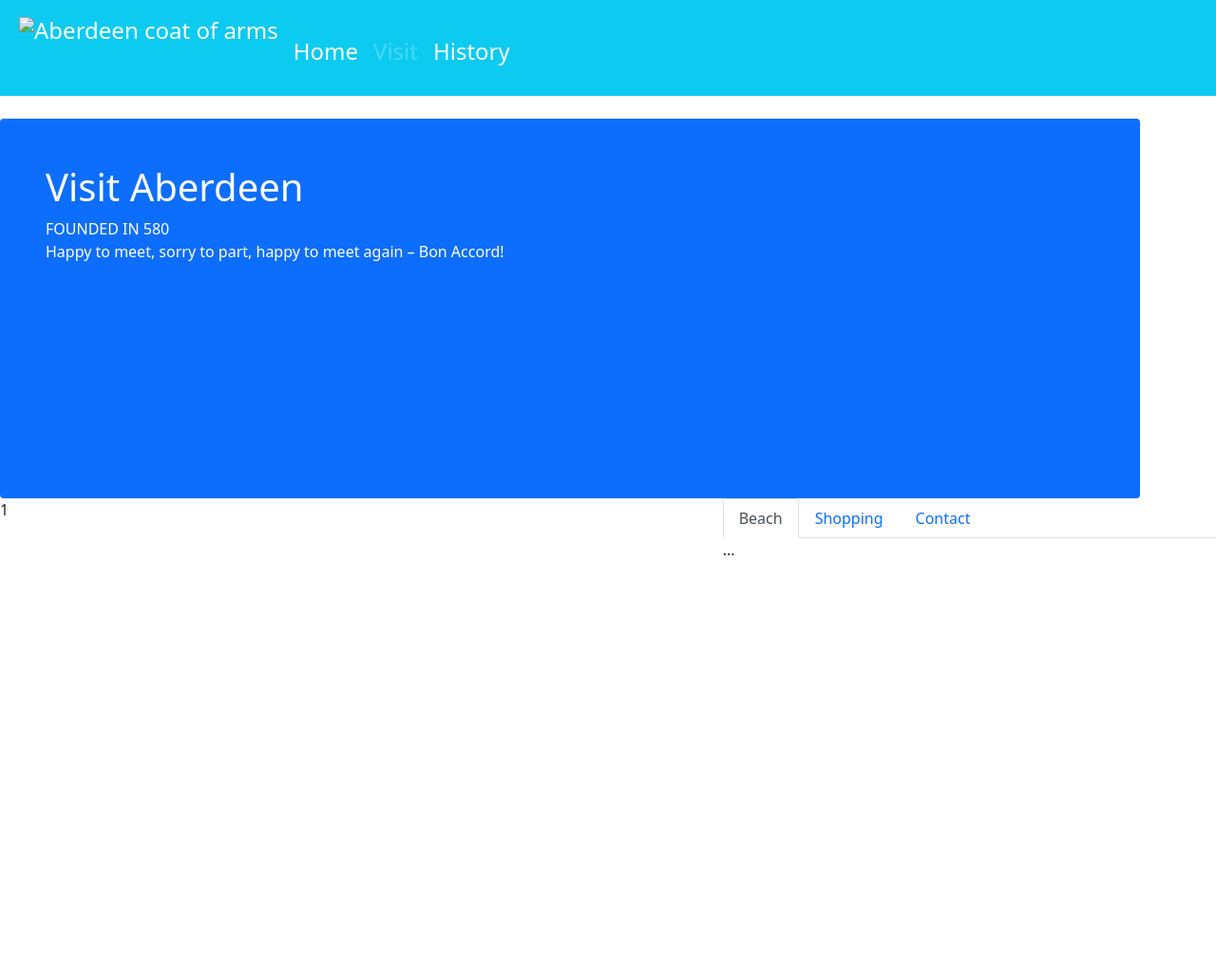
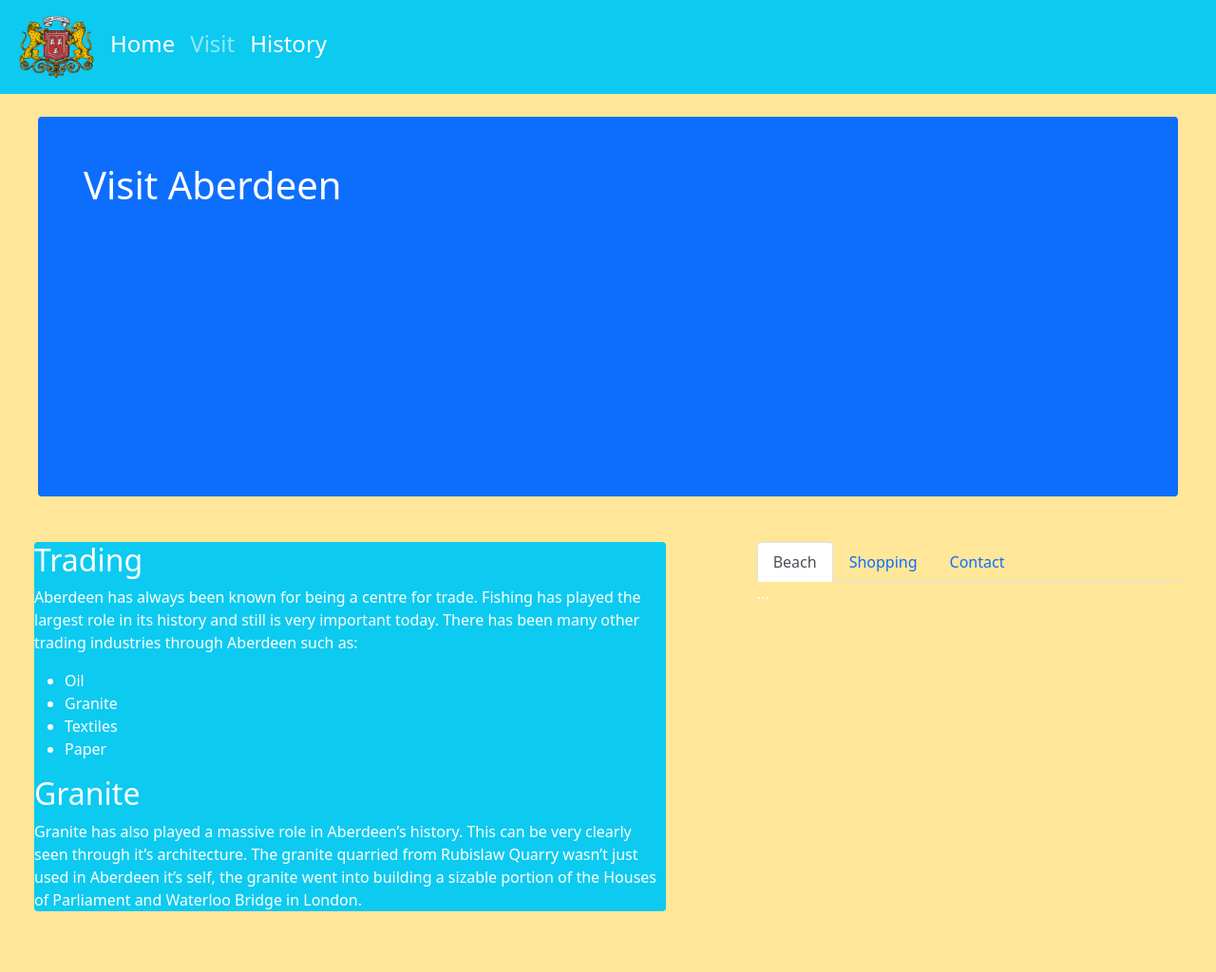
Before and after one commit to Tumaini6/CS1031_CA2, a plain HTML site: page visit.html in a window 1280 px wide. Shown: the whole page at 95% size. Before the commit the page ends 800 px from the top, so only its background shows below. Drawn offline with nearby package versions, Linux system fonts and the light colour scheme.

Commit message:
added info in visit page

```diff
--- a/mystyle.css
+++ b/mystyle.css
@@ -3,11 +3,22 @@
     height: 400px;
 }
 
-#nav-img{
-    height:100px;
+.nav-logo{
+    width:20%;
+}
+.nav-image{
+    width:100%;
 }
 
 .nav-txt{
     display: flex;
     justify-content: center;
 }
+
+.nav-conatiner{
+    height:1%;
+}
+
+body {
+    background-color: #ffe699;
+}
--- a/visit.html
+++ b/visit.html
@@ -12,40 +12,51 @@
     </head>
     <body>
         <nav class="navbar navbar-expand-sm bg-info navbar-dark">
-            <div class="container-fluid">
-                <ul class="navbar-nav h4">
-                    <li class ="nav-item">
+            <div class="container-fluid nav-conatiner">
+                <ul class="navbar-nav h4 flex-nowrap">
+                    <li class ="nav-item nav-logo">
                         <a class="nav-link active" href="index.html">
-                            <img src="images/aberdeen-arms.png" alt="Aberdeen coat of arms" id="nav-img">
+                            <img src="images/aberdeen-arms.png" alt="Aberdeen coat of arms" class="nav-image">
                         </a>
                     </li>
-                    <li class ="nav-item pt-4">
-                        <a class="nav-link active" href="index.html">
-                            <p class="">Home</p>
+                    <li class ="nav-item">
+                        <a class="nav-link active pt-4" href="index.html">
+                            Home
                         </a>
                     </li>
-                    <li class ="nav-item pt-4">
-                        <a class="nav-link disabled" href="visit.html">
+                    <li class ="nav-item">
+                        <a class="nav-link disable pt-4" href="visit.html">
                             Visit
                         </a>
                     </li>
-                    <li class ="nav-item pt-4">
-                        <a class="nav-link active" href="history.html">
+                    <li class ="nav-item">
+                        <a class="nav-link active pt-4" href="history.html">
                             History
                         </a>
                     </li>
                 </ul>
             </div>
         </nav>
-        <div class="mt-4 p-5 bg-primary text-white rounded" id="hp_banner">
+        <div class="mt-4 p-5 bg-primary text-white rounded mx-auto" id="hp_banner">
             <h1>Visit Aberdeen</h1>
-            <p>FOUNDED IN 580<br>Happy to meet, sorry to part, happy to meet again – Bon Accord!</p>
         </div>
-        <div class="row">
-            <div class="col-md-7">
-                1
+        <div class="row text-white">
+            <div class="col-md-7 p-5">
+                <div class="bg-info rounded">
+                    <h2>Trading</h2>
+                    <p>Aberdeen has always been known for being a centre for trade. Fishing has played the largest role in its history and still is very important today. There has been many other trading industries through Aberdeen such as:</p>
+                    <ul>
+                        <li>Oil</li>
+                        <li>Granite</li>
+                        <li>Textiles</li>
+                        <li>Paper</li>
+                    </ul>
+                    <h2>Granite</h2>
+                    <p>Granite has also played a massive role in Aberdeen’s history. This can be very clearly seen through it’s architecture. The granite quarried from Rubislaw Quarry wasn’t just used in Aberdeen it’s self, the granite went into building a sizable portion of the Houses of Parliament and Waterloo Bridge in London.</p>
+                </div>
+
             </div>
-            <div class="col-md-5">
+            <div class="col-md-5 p-5">
 <!--                  -->
                 <ul class="nav nav-tabs" id="myTab" role="tablist">
                     <li class="nav-item" role="presentation">
```
Also changed, not shown: history.html (+12 -12 lines), index.html (+15 -13 lines), images/aberdeen-arms.png (added), images/home_page_banner.jpg (added).
